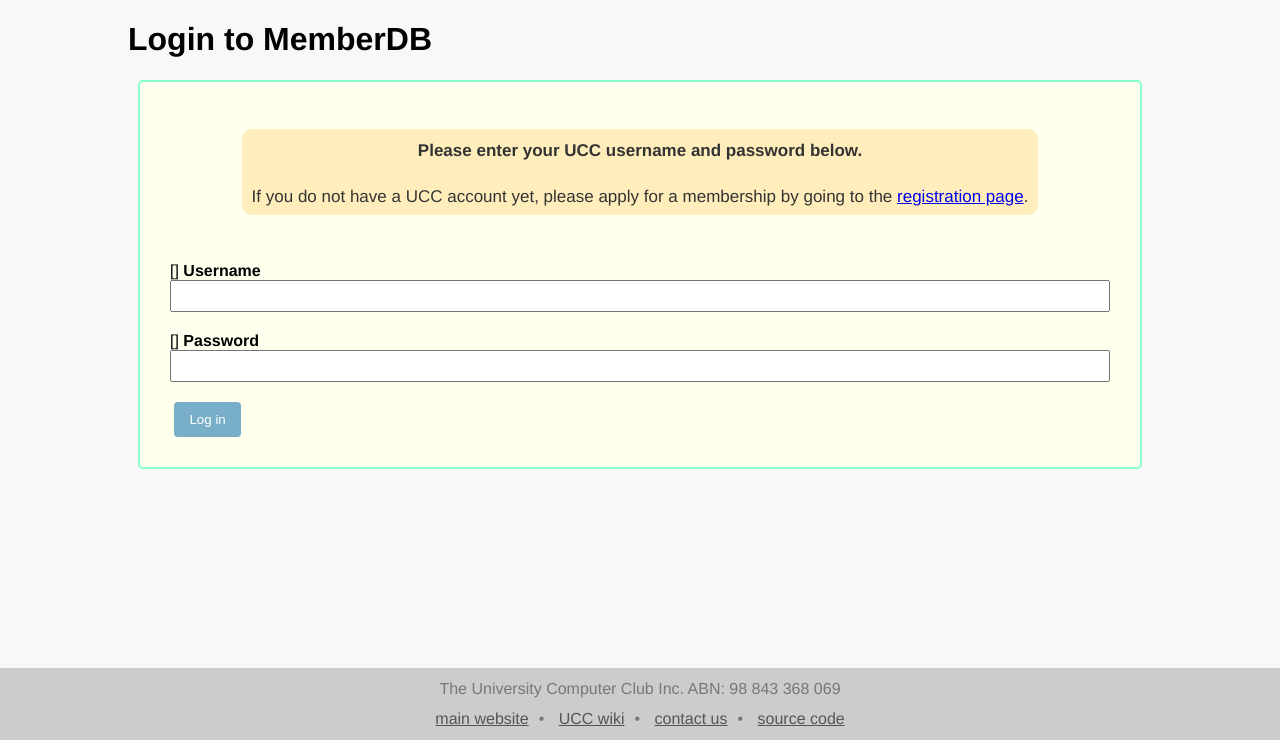
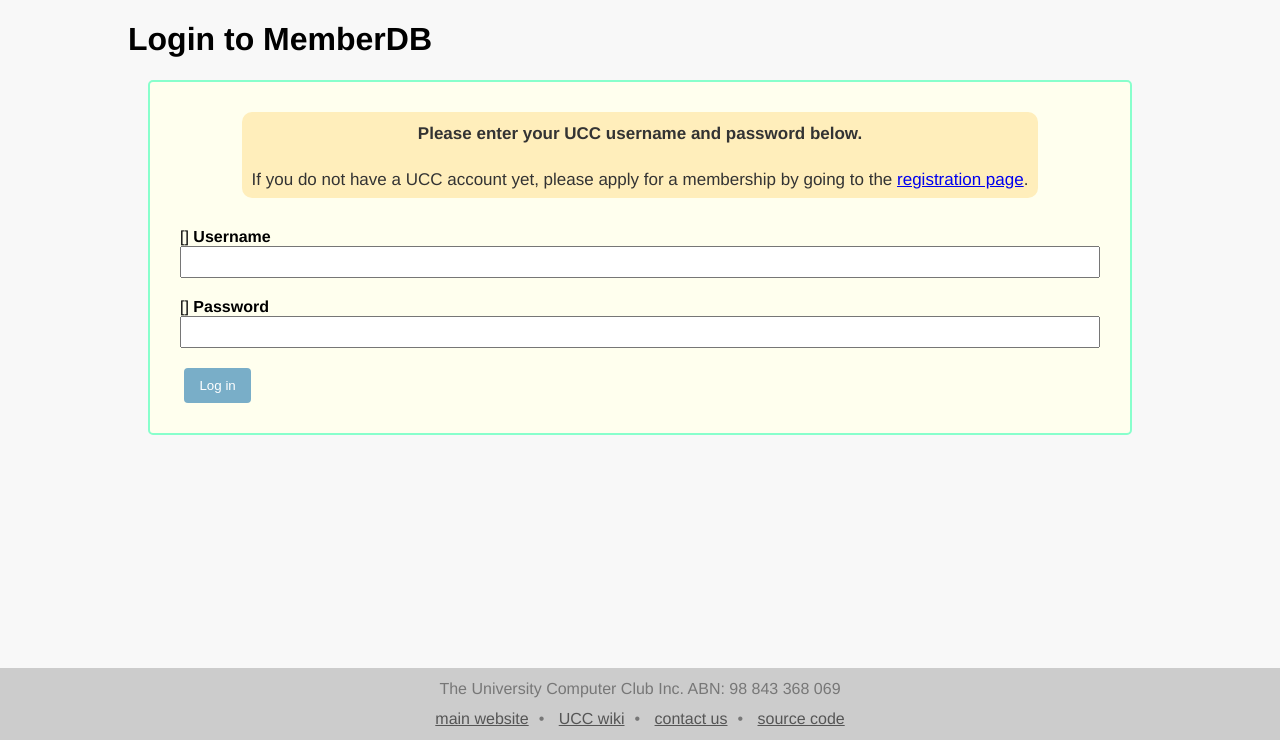
Before and after one commit to frekky/donation-portal, a Django app: template gms/memberdb/templates/login.html in a window 1280 px wide. Shown: the part 60-800 px from the top of the page. Run offline with Django 3.2, Linux system fonts and the light colour scheme; the template is opened without the code that fills it, so the values that code supplies are empty, except form fields; tables that the repository leaves empty hold one stand-in row (values such as "Sample post"); form fields are guessed from the names that the template uses.

Commit message:
styling fixes

```diff
--- a/gms/memberdb/static/admin_custom.css
+++ b/gms/memberdb/static/admin_custom.css
@@ -37,3 +37,7 @@
 .button {
     display: inline-block;
 }
+
+p, a {
+    box-sizing: content-box;
+}
--- a/gms/memberdb/static/memberdb.css
+++ b/gms/memberdb/static/memberdb.css
@@ -14,17 +14,17 @@ html {
     transform: translate(-50%, -50%);
 }
 
-.form-container, #form-container {
+.form-container {
     background-color: #ffe;
     border: 2px solid #8fc;
     border-radius: 5px;
     padding: 20px;
-    margin: 10px;
+    margin: 20px;
 }
 
 .form-header {
     text-align: center;
-    padding: 10px 10px 20px 10px;
+    /*padding: 10px 10px 20px 10px;*/
 }
 
 .form-header .tips {
@@ -34,9 +34,15 @@ html {
     border-radius: 10px;
     background-color: #feb;
     padding: 10px 10px 7px 10px;
+    margin: 10px 10px 20px 10px;
     display: inline-block;
     text-align: center;
     line-height: 23px;
+}
+
+.form-header .tips.error {
+    color: #000;
+    background-color: rgb(255, 145, 0);
 }
 
 fieldset {
```
